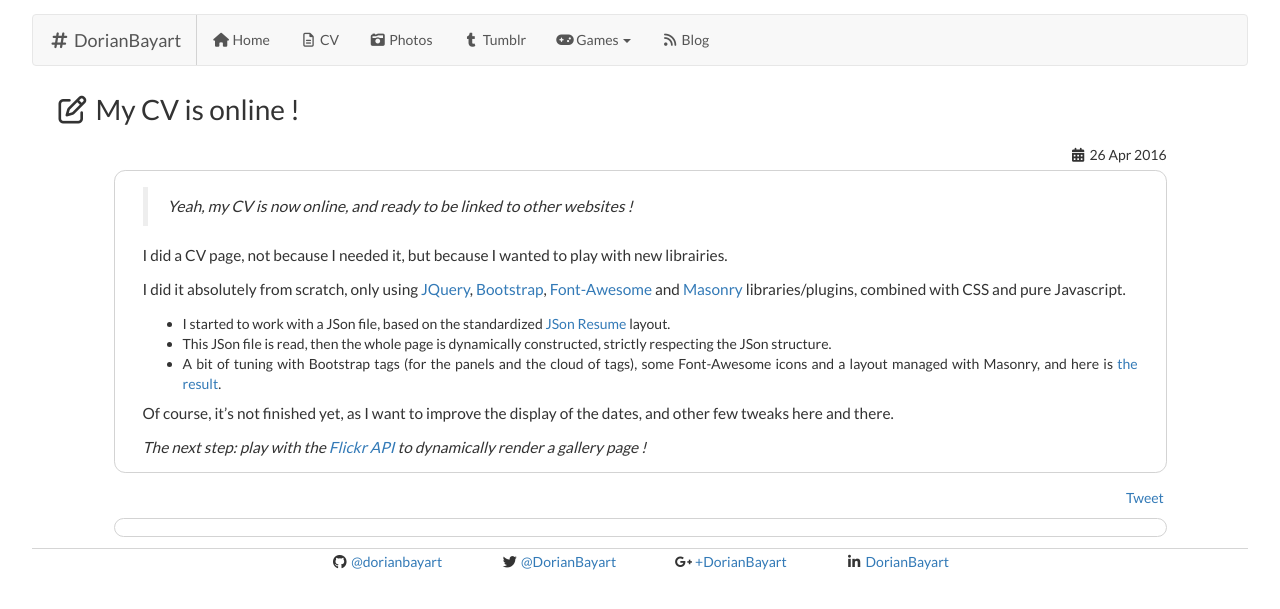
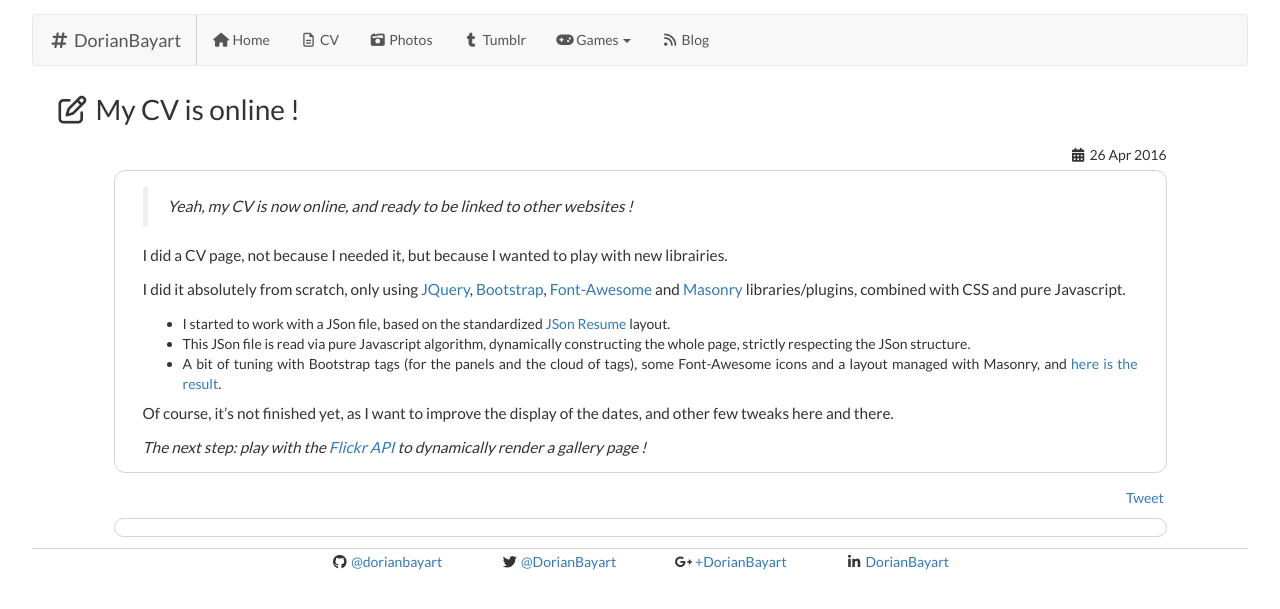
Before and after one commit to dorianbayart/dorianbayart.github.io, a Jekyll site: the page built from _posts/2016-04-26-cv-online.md, in a window 1280 px wide. Shown: the top 609 px of the page. Built offline with Jekyll 4.4.1, drawn with Linux system fonts in a browser that asks for light colours; nearby versions of some CDN libraries; comment, search, counter and statistics services are not loaded.

Commit message:
Update 2016-04-26-cv-online.md

```diff
--- a/_posts/2016-04-26-cv-online.md
+++ b/_posts/2016-04-26-cv-online.md
@@ -13,8 +13,8 @@ I did a CV page, not because I needed it, but because I wanted to play with new
 I did it absolutely from scratch, only using [JQuery][], [Bootstrap][], [Font-Awesome][] and [Masonry][] libraries/plugins, combined with CSS and pure Javascript.
 
 * I started to work with a JSon file, based on the standardized [JSon Resume][] layout.
-* This JSon file is read, then the whole page is dynamically constructed, strictly respecting the JSon structure.
-* A bit of tuning with Bootstrap tags (for the panels and the cloud of tags), some Font-Awesome icons and a layout managed with Masonry, and here is [the result][].
+* This JSon file is read via pure Javascript algorithm, dynamically constructing the whole page, strictly respecting the JSon structure.
+* A bit of tuning with Bootstrap tags (for the panels and the cloud of tags), some Font-Awesome icons and a layout managed with Masonry, and [here is the result][].
 
 Of course, it's not finished yet, as I want to improve the display of the dates, and other few tweaks here and there.
 
```
Also changed, not shown: other parts of _posts/2016-04-26-cv-online.md (+2 -2 lines).
